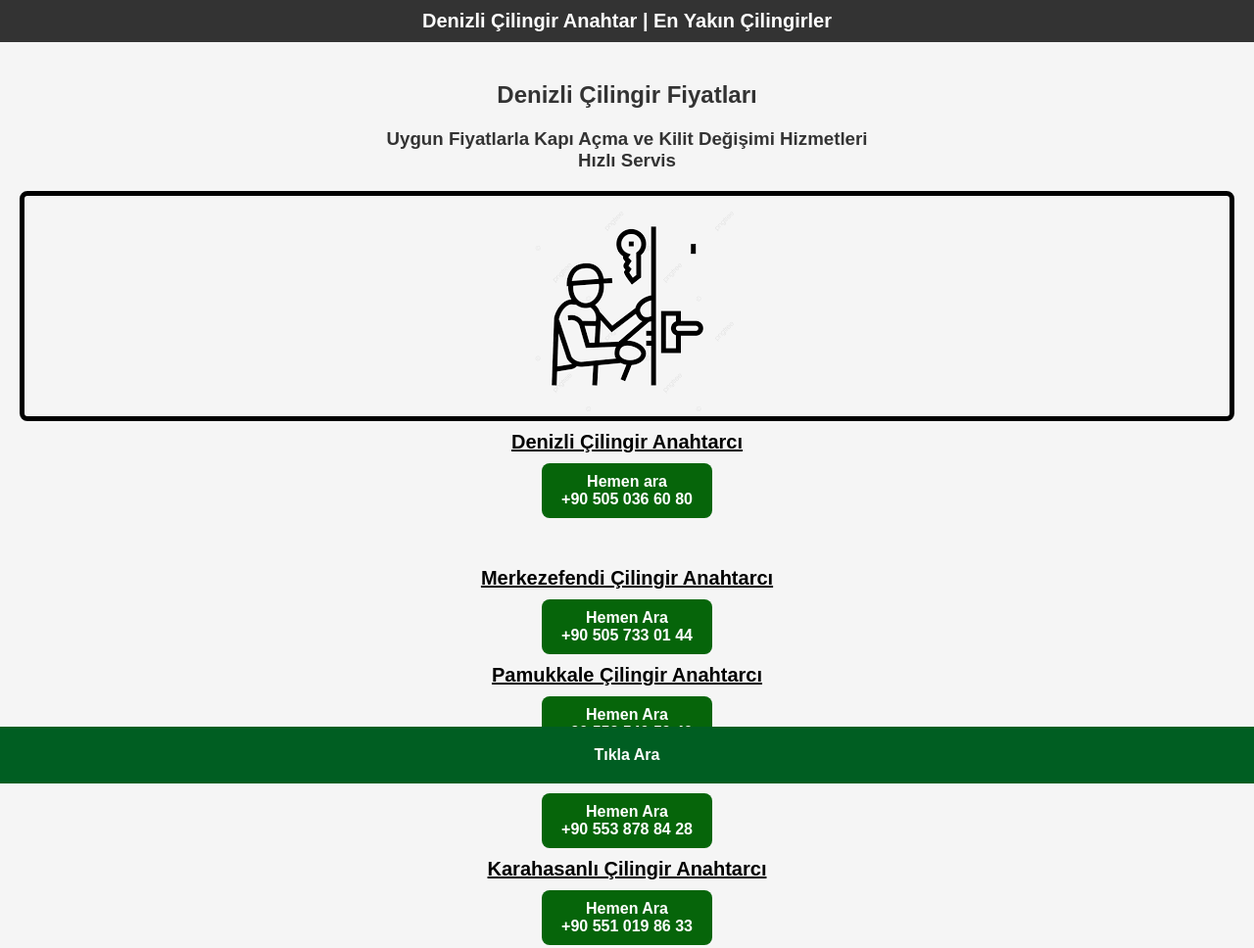
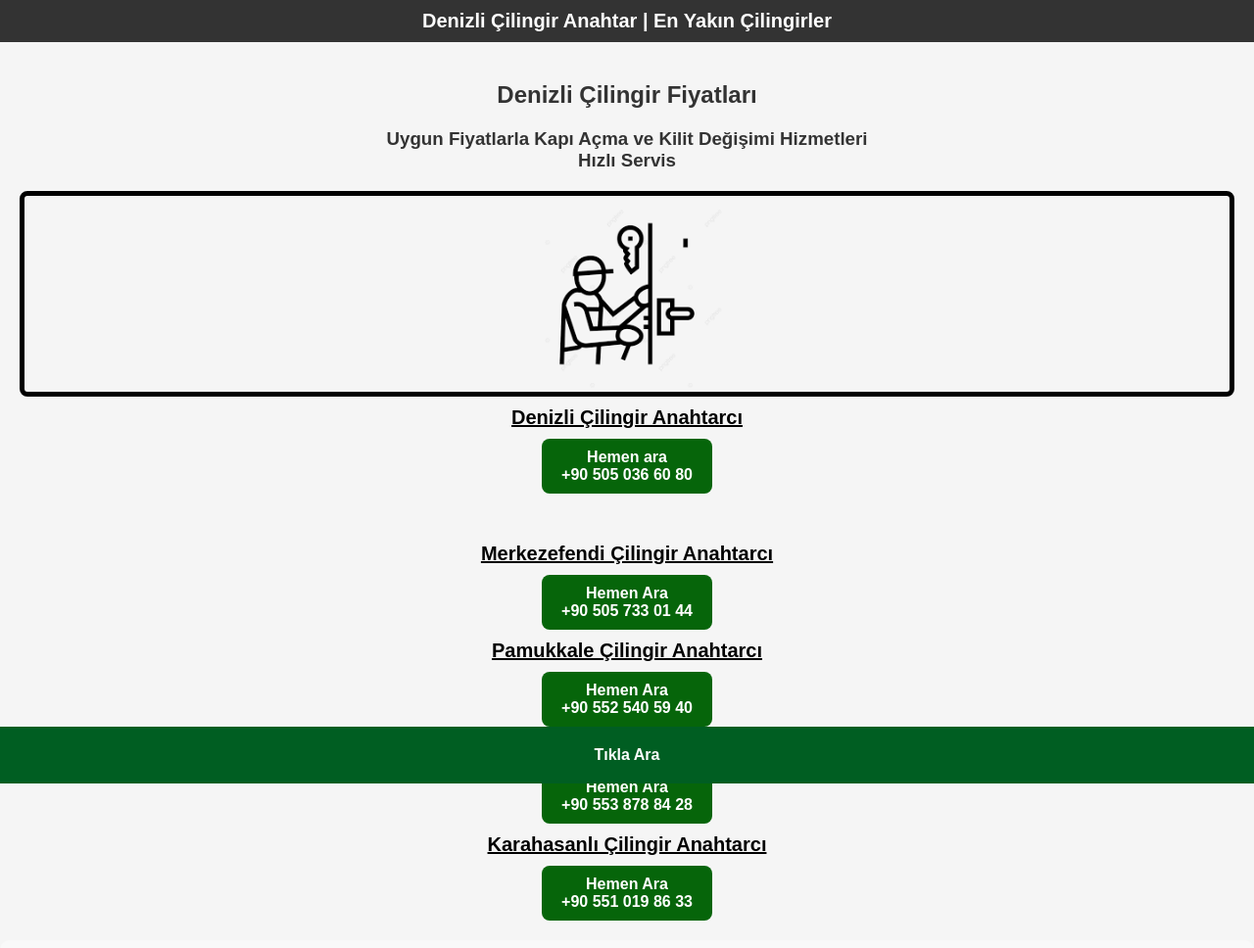
Before and after one commit to byserce/denizli-anahtar, a plain HTML site: page index.html in a window 1280 px wide. Shown: the top 968 px of the page at 98% size. Drawn offline with Linux system fonts and the light colour scheme.

Commit message:
khjbk
gjvb

```diff
--- a/index.html
+++ b/index.html
@@ -42,7 +42,7 @@
 
     <section class="image-section">
       <div class="image-frame">
-        <img src="picture/locksmith.png" alt="Denizli Çilingir">
+        <img src="picture/locksmith.png" alt="Denizli Çilingir" width="200" height="200">
       </div>
     </section>
 
```
